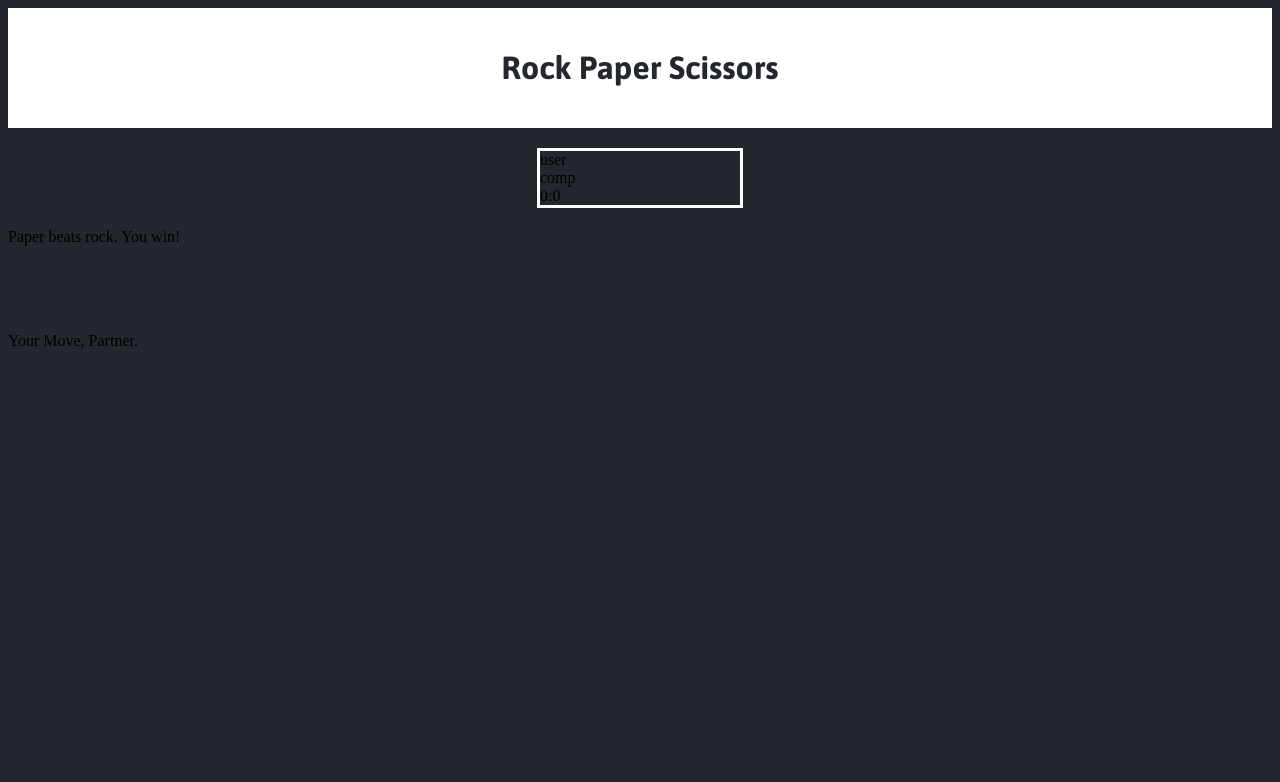
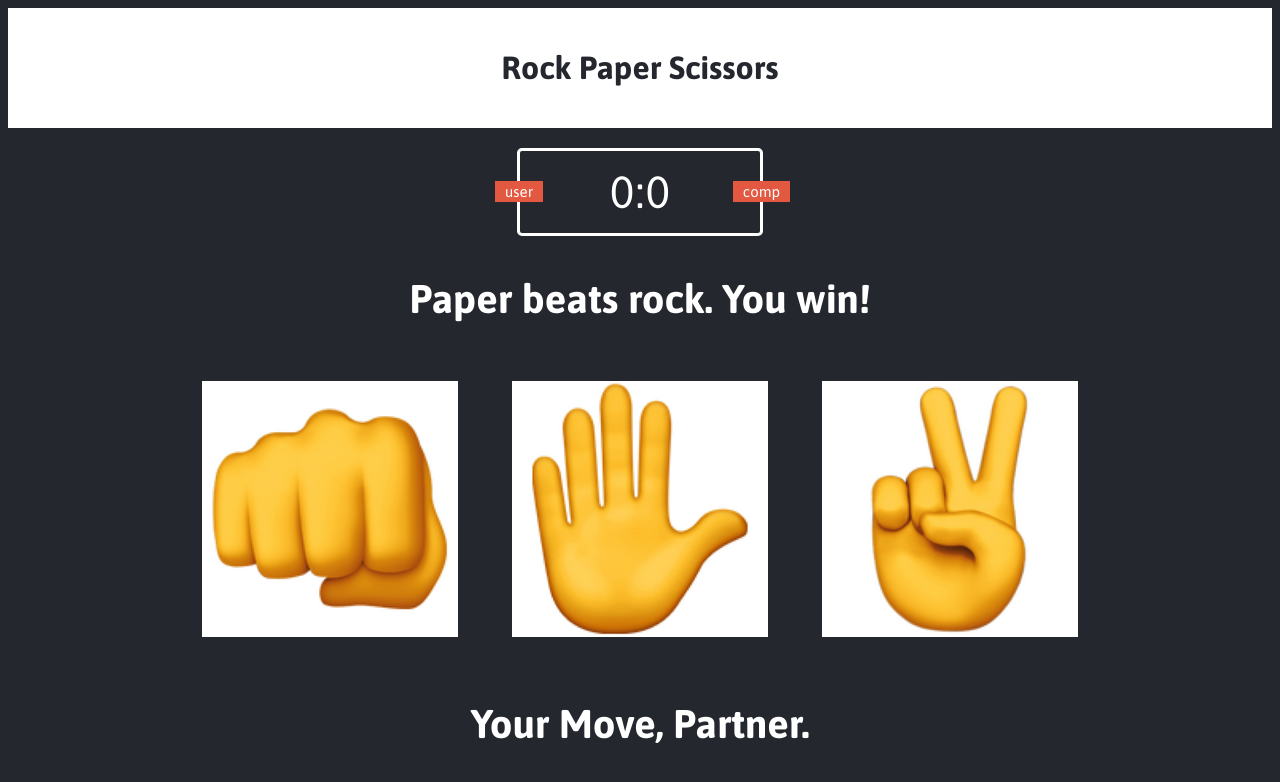
Before and after one commit to jordancneill/Rock-Paper-Scissors, a plain HTML site: page index.html in a window 1280 px wide. Drawn offline with Linux system fonts and the light colour scheme.

Commit message:
index.html

```diff
--- a/index.html
+++ b/index.html
@@ -30,6 +30,67 @@
             margin: 20px auto;
             border: 3px solid white;
             width: 200px;
+            color: white;
+            font-size: 45px;
+            border-radius: 5px;
+            text-align: center;
+            padding: 15px 20px;
+            font-family: Asap, sans-serif;
+            position: relative;
+        }
+
+        .badge {
+          background: #E25840;
+          color: white;
+          font-size: 15px;
+          padding: 2px 10px;
+          font-family: Asap, sans-serif;
+        }
+
+        #user-label {
+          position: absolute;
+          top: 30px;
+          left: -25px;
+        }
+
+        #computer-label {
+          position: absolute;
+          top: 30px;
+          right: -30px;
+        }
+
+        .result {
+          font-size: 40px;
+          color: white;
+        }
+
+        .result > p {
+          text-align: center;
+          font-weight: bold;
+          font-family: Asap, sans-serif;
+        }
+
+        .choices {
+          margin: 50px 0;
+          text-align: center;
+        }
+
+        .choice {
+          display: inline-block;
+          margin: 0 15px;
+          padding: 10px;
+        }
+        .choice:hover {
+          cursor: pointer;
+          background: black;
+        }
+
+        #action-message {
+          text-align: center;
+          color: white;
+          font-family: Asap, sans-serif;
+          font-weight: bold;
+          font-size: 40px;
         }
 
 
@@ -56,13 +117,13 @@
 
     <div class="choices">
         <div class="choice" id="rock">
-            <img src="Images/oncoming-fist.png" alt="">
+            <img src="oncoming-fist.png" alt="">
         </div>
         <div class="choice" id="paper">
-            <img src="Images/raised-hand.png" alt="">
+            <img src="raised-hand.png" alt="">
         </div>
         <div class="choice" id="scissors">
-            <img src="Images/victory-hand.png" alt="">
+            <img src="victory-hand.png" alt="">
         </div>
 
     </div>
```
Also changed, not shown: oncoming-fist.png (added), raised-hand.png (added), victory-hand.png (added), 1 other file.
